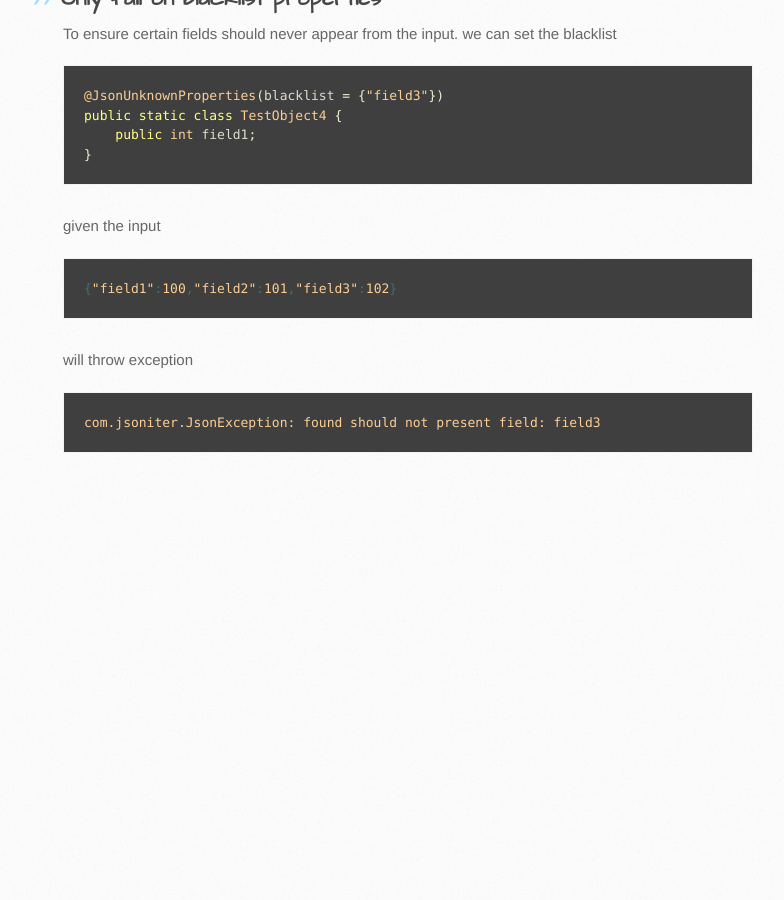
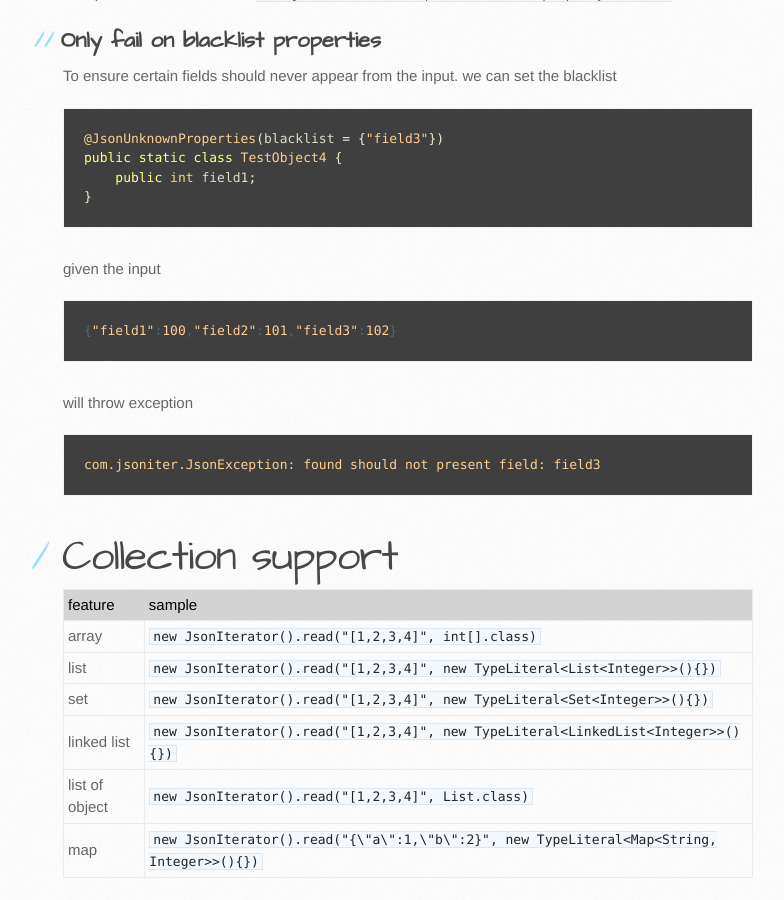
Before and after one commit to json-iterator/json-iterator.github.io, a Jekyll site: the page built from java-features.md, in a window 1280 px wide and 900 px high, scrolled down 5778 px. Shown: the whole window, without its empty margins (107-891 px from the left). Built offline with Jekyll 4.4.1, drawn with Linux system fonts in a browser that asks for light colours; comment, search, counter and statistics services are not loaded; before the commit the page ends 6284 px from its top, so only the background shows below that.

Commit message:
Update java-features.md

````diff
--- a/java-features.md
+++ b/java-features.md
@@ -266,3 +266,14 @@
 ```
 com.jsoniter.JsonException: found should not present field: field3
 ```
+
+# Collection support
+
+| feature | sample |
+| --- | --- |
+| array | `new JsonIterator().read("[1,2,3,4]", int[].class)` |
+| list | `new JsonIterator().read("[1,2,3,4]", new TypeLiteral<List<Integer>>(){})` |
+| set | `new JsonIterator().read("[1,2,3,4]", new TypeLiteral<Set<Integer>>(){})` |
+| linked list | `new JsonIterator().read("[1,2,3,4]", new TypeLiteral<LinkedList<Integer>>(){})` |
+| list of object | `new JsonIterator().read("[1,2,3,4]", List.class)` |
+| map | `new JsonIterator().read("{\"a\":1,\"b\":2}", new TypeLiteral<Map<String, Integer>>(){})` |
````
